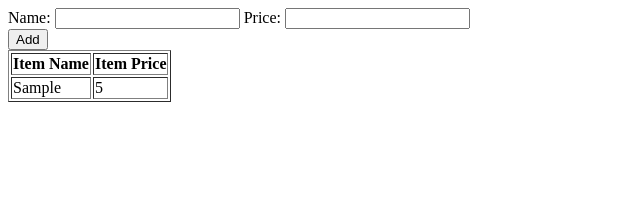
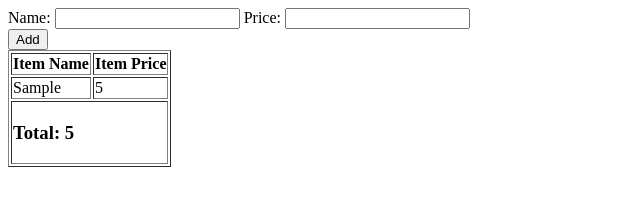
Before and after one commit to acciojob/shopping-cart-Mohdjamal1, a website: page main.html in a window 1280 px wide. Both pictures are taken after typing "Sample", "5" into the empty fields and a click on the button "Add". Shown: the whole page, without its empty margins (0-640 px from the left). Drawn offline with Linux system fonts and the light colour scheme.

Commit message:
created a submission

```diff
--- a/main.html
+++ b/main.html
@@ -20,8 +20,11 @@
 			<th>Item Price</th>
 		</thead>
 		<tbody id="tbody">
+		</tbody>
+		<tfoot>
+			<tr id='total'><td colspan='2'><h3 id='priceT'>Total: 0</h3></td></tr>
 
-		</tbody>
+		</tfoot>
 	</table>
     <script type="text/javascript" src="./script.js">
 </script>
--- a/script.js
+++ b/script.js
@@ -2,18 +2,24 @@
 let inpName = document.getElementById('item-name-input');
 let inpPrice = document.getElementById('item-price-input');
 let tbody = document.getElementById('tbody');
+let total = document.getElementById('priceT');
 let itemList = [];
+let totalPrice = 0;
 let addbtn = document.getElementById('add');
 addbtn.addEventListener('click', ()=> {
+	if(inpName.value !== "" && inpPrice !== 0){
 	let obj = {item:`${inpName.value}`,price:inpPrice.value}
+		totalPrice += Number(inpPrice.value);
+		total.innerText = `Total: ${totalPrice}`;
 	itemList.push(obj);
 	inpName.value ="";
 	inpPrice.value ="";
 	tbody.innerHTML = '';
 	itemList.forEach((emp)=>{
 	let tr = document.createElement('tr');
-	tr.innerHTML = `<td>${emp.item}</td>
-			<td>${emp.price}</td>`
+	tr.innerHTML = `<td id='item'>${emp.item}</td>
+			<td id='price'>${emp.price}</td>`
 		tbody.append(tr);
 	})
+	}
 })
```
